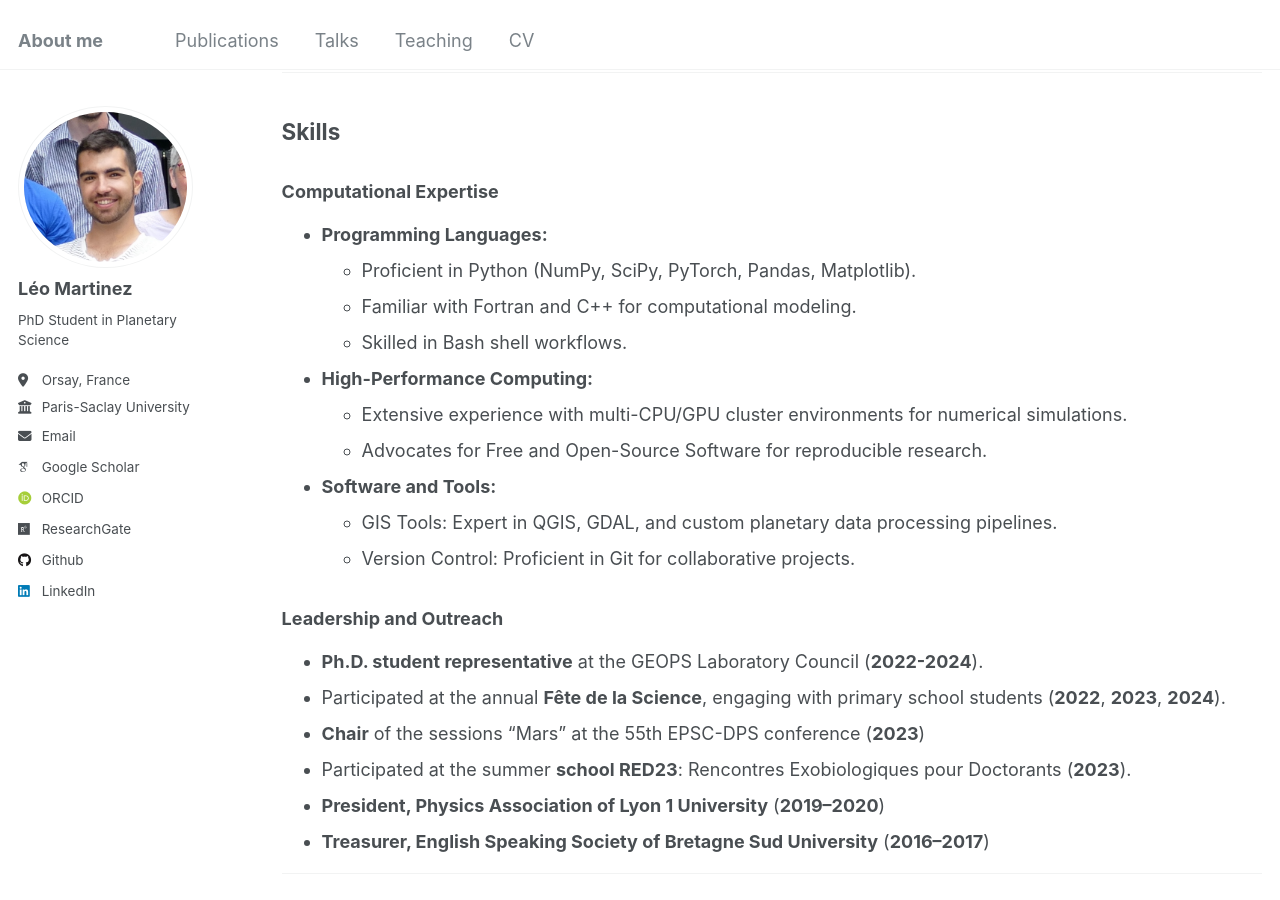
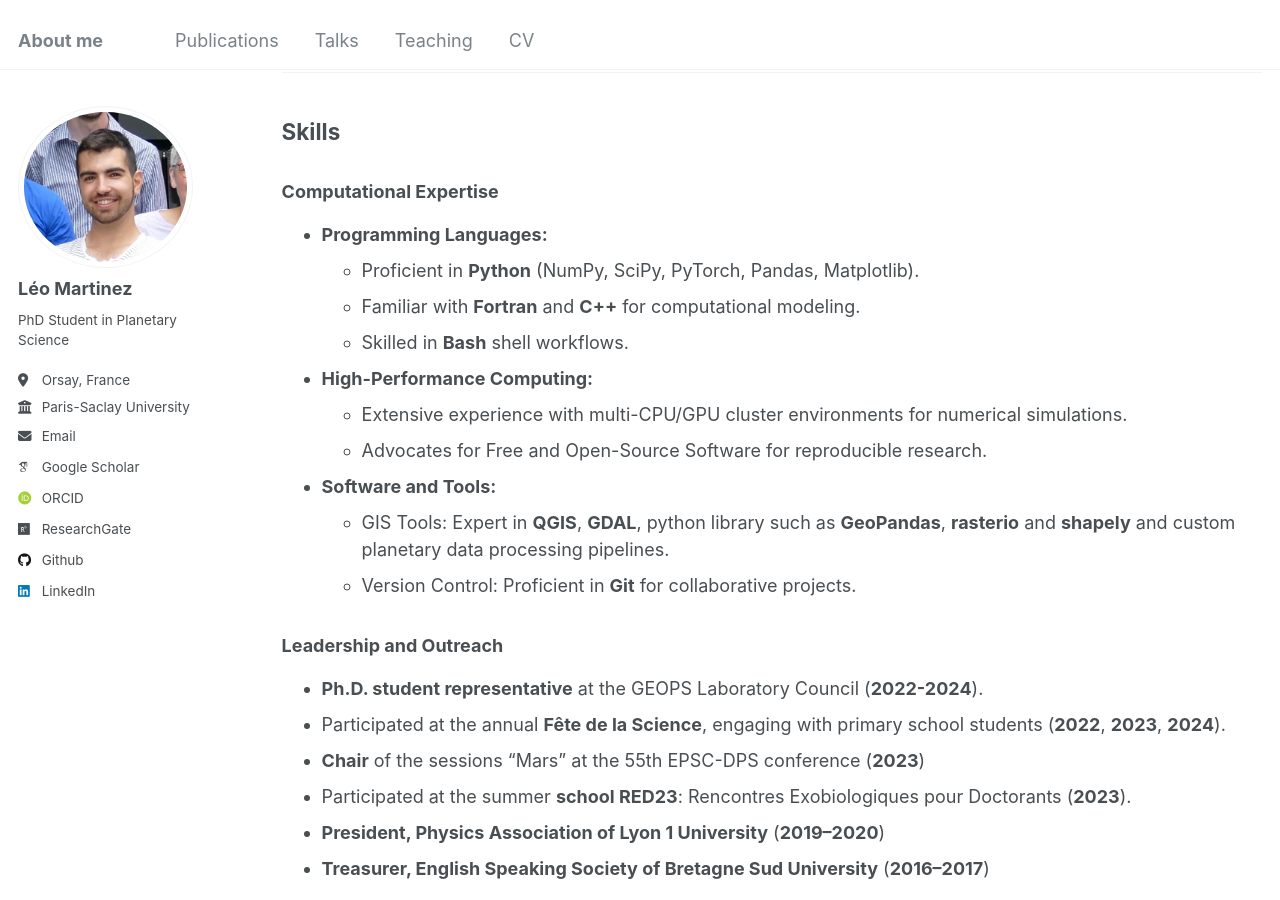
Before and after one commit to leomrtinez/leomrtinez.github.io, a Jekyll site: the page built from _pages/cv.md, in a window 1280 px wide and 900 px high, scrolled down 2971 px. Built offline with Jekyll 4.4.1, drawn with Linux system fonts in a browser that asks for light colours; some web fonts are replaced.

Commit message:
Update cv.md

```diff
--- a/_pages/cv.md
+++ b/_pages/cv.md
@@ -99,17 +99,17 @@ This role highlights my entrepreneurial mindset, organizational skills, and abil
 ### Computational Expertise
 
 - **Programming Languages:**
-  - Proficient in Python (NumPy, SciPy, PyTorch, Pandas, Matplotlib).
-  - Familiar with Fortran and C++ for computational modeling.
-  - Skilled in Bash shell workflows.
+  - Proficient in **Python** (NumPy, SciPy, PyTorch, Pandas, Matplotlib).
+  - Familiar with **Fortran** and **C++** for computational modeling.
+  - Skilled in **Bash** shell workflows.
 
 - **High-Performance Computing:**
   - Extensive experience with multi-CPU/GPU cluster environments for numerical simulations.
   - Advocates for Free and Open-Source Software for reproducible research.
 
 - **Software and Tools:**
-  - GIS Tools: Expert in QGIS, GDAL, and custom planetary data processing pipelines.
-  - Version Control: Proficient in Git for collaborative projects.
+  - GIS Tools: Expert in **QGIS**, **GDAL**, python library such as **GeoPandas**, **rasterio** and **shapely** and custom planetary data processing pipelines.
+  - Version Control: Proficient in **Git** for collaborative projects.
 
 ### Leadership and Outreach
 
```
